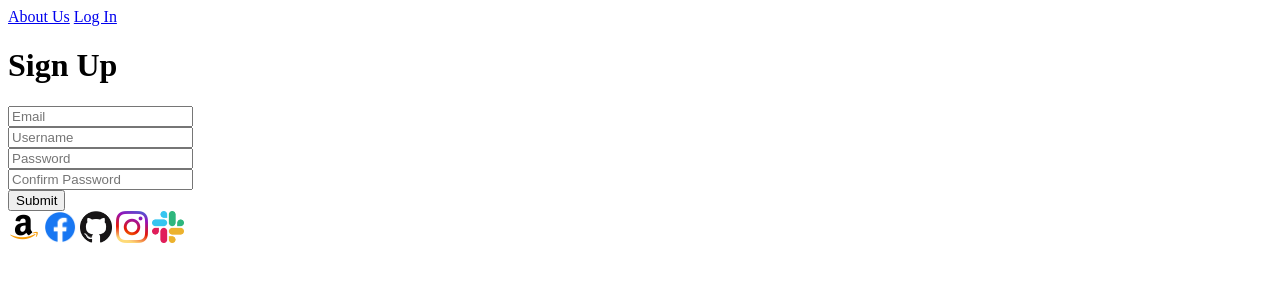
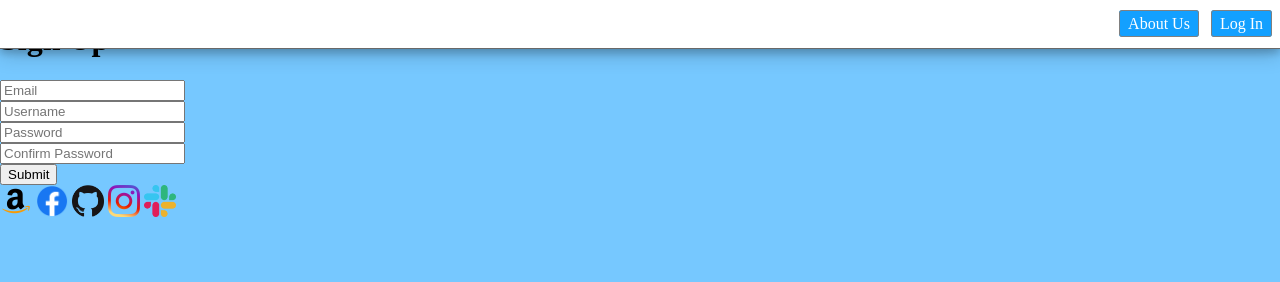
Before and after one commit to LiebesleidSam/Static-Register-Page, a plain HTML site: page index.html in a window 1280 px wide. Drawn offline with Linux system fonts and the light colour scheme.

Commit message:
Header fixed

```diff
--- a/index.html
+++ b/index.html
@@ -3,6 +3,7 @@
 <head>
     <meta charset="UTF-8">
     <meta name="viewport" content="width=device-width, initial-scale=1.0">
+    <link rel="stylesheet" href="./main.css">
     <title>Register Page</title>
 </head>
 <body>
--- /dev/null
+++ b/main.css
@@ -0,0 +1,34 @@
+body {
+    background-color: #76c8ff;
+    margin: 0;
+}
+
+header {
+    background-color: white;
+    text-align: right;
+    padding: .75rem 0;
+    border-bottom: solid 1px dimgrey;
+    box-shadow:
+        0 4px 8px 0 rgba(0,0,0,0.2),
+        0 6px 20px 0 rgba(0,0,0,0.19);
+    position: fixed;
+    top: 0;
+    left: 0;
+    width: 100vw;
+}
+
+header a {
+    color: white;
+    background-color: #13a0ff;
+    border: solid 1px gray;
+    border-radius: 3px;
+    padding: .25rem .5rem;
+    margin-right: .5rem;
+    line-height: 1.5rem;
+    text-decoration: none;
+}
+
+header a:hover {
+    background-color: #1084d1;
+    cursor: pointer;
+}
```
